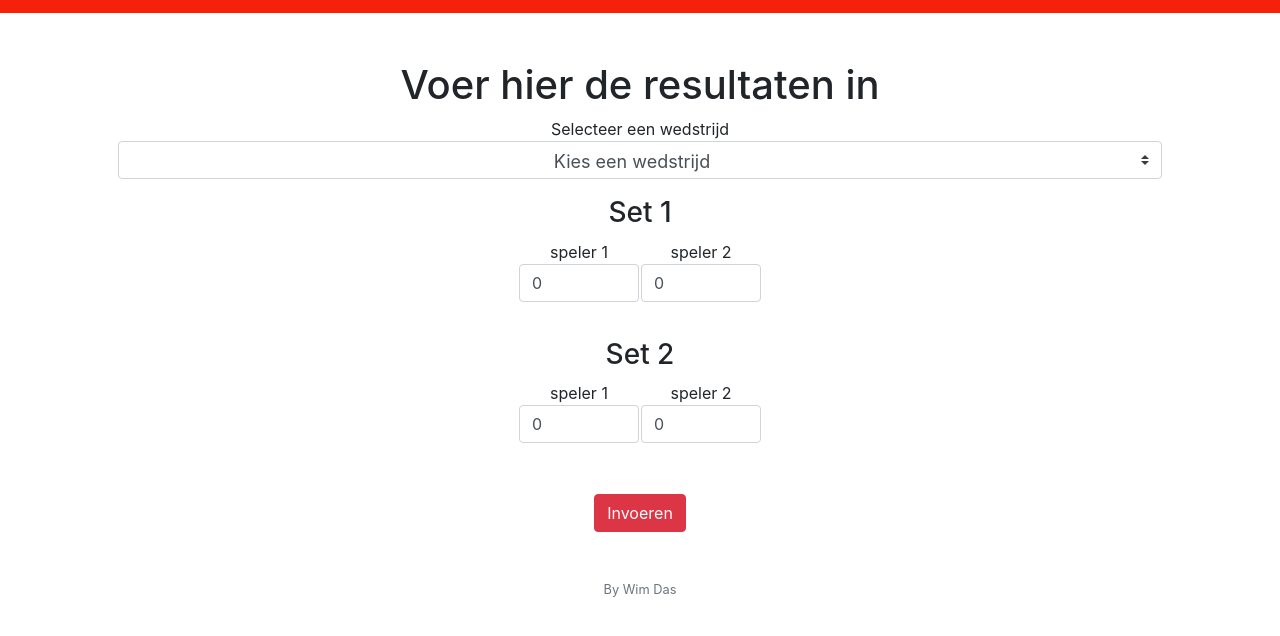
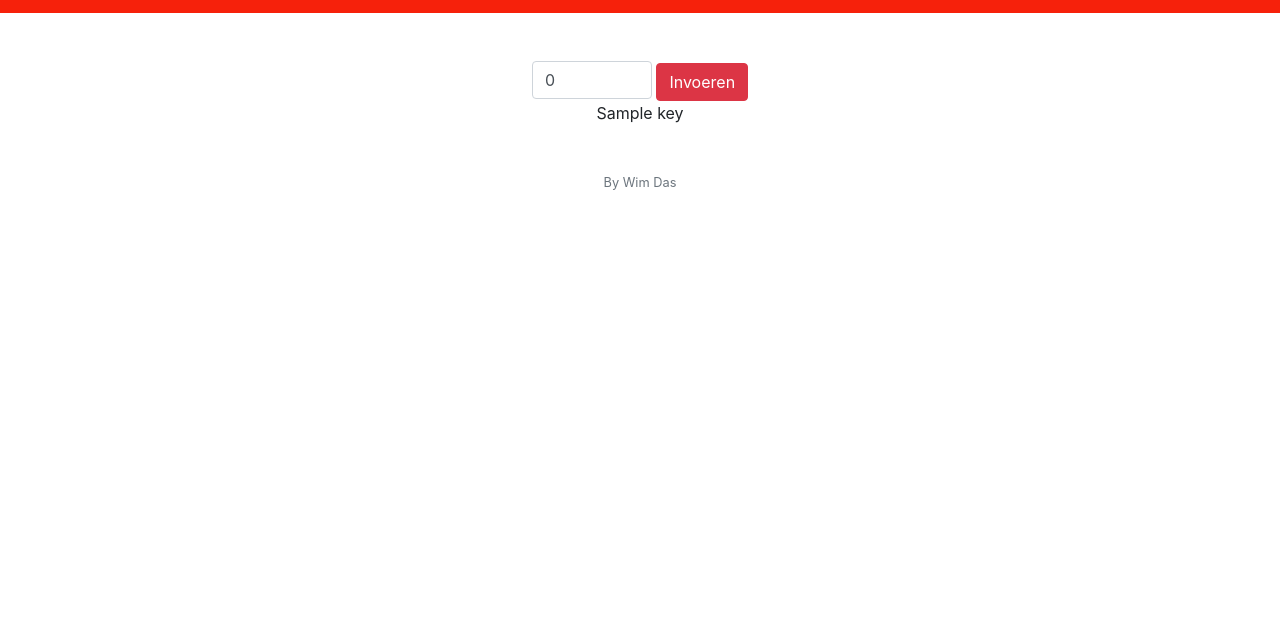
Before and after one commit to wikkeuh/PingPongTournament, a Flask app: template templates/admin.html in a window 1280 px wide. Shown: the part 66-702 px from the top of the page. Run offline with Flask 2, Linux system fonts and the light colour scheme; the template is opened without the code that fills it: most values are stand-ins (such as "Sample title", 1, 10 or a date in 2020); some libraries are stand-ins or nearby versions.

Commit message:
Bugfixes and Design improvement

```diff
--- a/application.py
+++ b/application.py
@@ -245,10 +245,19 @@ def activate():
     else:
         return render_template("activate.html")
 
-#@app.route("/admin", methods=["GET", "POST"])
-#@login_required
-#def activate():
-    #ToDo
+@app.route("/admin", methods=["GET", "POST"])
+@login_required
+def admin():
+    if request.method == "POST":
+        KeyForm = request.form.get("NewKey")
+        if KeyForm:
+            db.execute("INSERT INTO keys VALUES (:key)", key=KeyForm)
+        keys = db.execute("SELECT * FROM keys")
+        return render_template("admin.html", keys=keys)
+    else:
+        keys = db.execute("SELECT * FROM keys")
+        return render_template("admin.html", keys=keys)
+
 
 def errorhandler(e):
     """Handle error"""
--- a/templates/admin.html
+++ b/templates/admin.html
@@ -1,72 +1,15 @@
 {% extends "layout.html" %}
 
 {% block title %}
-    Wedstrijd invoeren
+    Beheer
 {% endblock %}
 
 {% block main %}
-    <h1 style="margin-left:auto;margin-right:auto">Voer hier de resultaten in</h1>
-    <a>Selecteer een wedstrijd</a>
-    <br>
-    <form action="/input" method="post">
-        <div class="form-group">
-        <select class="custom-select" name="match" required>
-                <option value="" disabled selected>Kies een wedstrijd</option>
-                {% for game in UnplayedGames %}
-                      <option value="{{game["matchid"]}}">{{game["playone"]}} VS {{game["playtwo"]}}</option>
-                {% endfor %}
-        </select>
-        </div>
-        <table align="center">
-        <tr><th colspan="2"><h3>Set 1</h3></th></tr>
-        <tr><td>
-        <div class="form-group">
-            speler 1<br>
-            <input class="form-control" name="p1s1" id="p1s1" type="number" min="0" value="0" required oninput="ValidSet1()" >
-        </div>
-        </td>
-        <td>
-        <div class="form-group">
-            speler 2<br>
-            <input class="form-control" name="p2s1" id="p2s1" type="number" min="0" value="0" required oninput="ValidSet1()">
-        </div>
-        </td>
-        </tr>
-        <tr><th colspan="2"><p id="ValidationSet1" class="text-danger"></p></th></tr>
-        <tr><th colspan="2"><h3>Set 2</h3></th></tr>
-        <tr><td>
-        <div class="form-group">
-            speler 1<br>
-            <input class="form-control" name="p1s2" id="p1s2" type="number" min="0" value="0" required oninput="ValidSet2()">
-        </div>
-        </td>
-        <td>
-        <div class="form-group">
-            speler 2<br>
-            <input class="form-control" name="p2s2" id="p2s2" type="number" min="0" value="0" required oninput="ValidSet2()">
-        </div>
-        </td></tr>
-        <tr><th colspan="2"><p id="ValidationSet2" class="text-danger"></p></th></tr>
-        <tbody id="set3" style="display:none">
-        <tr><th colspan="2"><h3>Set 3(optioneel)</h3></th></tr>
-        <tr><td>
-        <div class="form-group">
-            speler 1<br>
-            <input class="form-control" name="p1s3" id="p1s3" type="number" placeholder="optioneel" value="0" min="0" oninput="ValidSet3()">
-        </div>
-        </td>
-        <td>
-        <div class="form-group">
-            speler 2<br>
-            <input class="form-control" name="p2s3" id="p2s3" type="number" placeholder="optioneel" value="0" min="0" oninput="ValidSet3()">
-        </div>
-        </td></tr>
-        <tr><th colspan="2"><p id="ValidationSet3" class="text-danger"></p></th></tr>
-        </tbody>
-        </table>
-        <p id="Message"></p>
+    <form action="/admin" method="post">
+        <input class="form-control" name="NewKey" type="number" min="0" value="0" required>
         <button class="btn btn-danger" type="submit" onclick="ValidateMatch();">Invoeren</button>
     </form>
-
-<script src="/static/validcheck.js"></script>
+{% for key in Keys %}
+{{ key["key"] }}</br>
+{% endfor %}
 {% endblock %}
```
Also changed, not shown: 2 other files.
